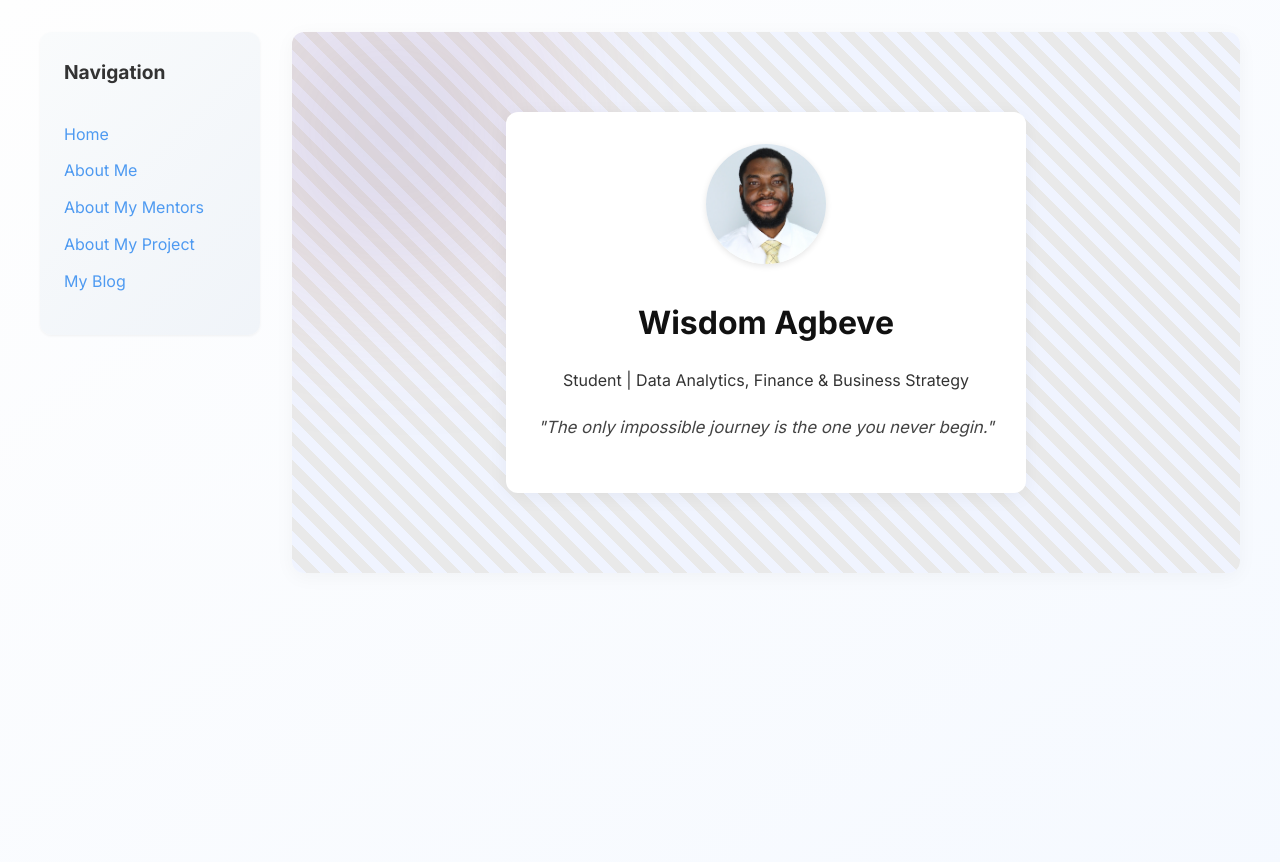
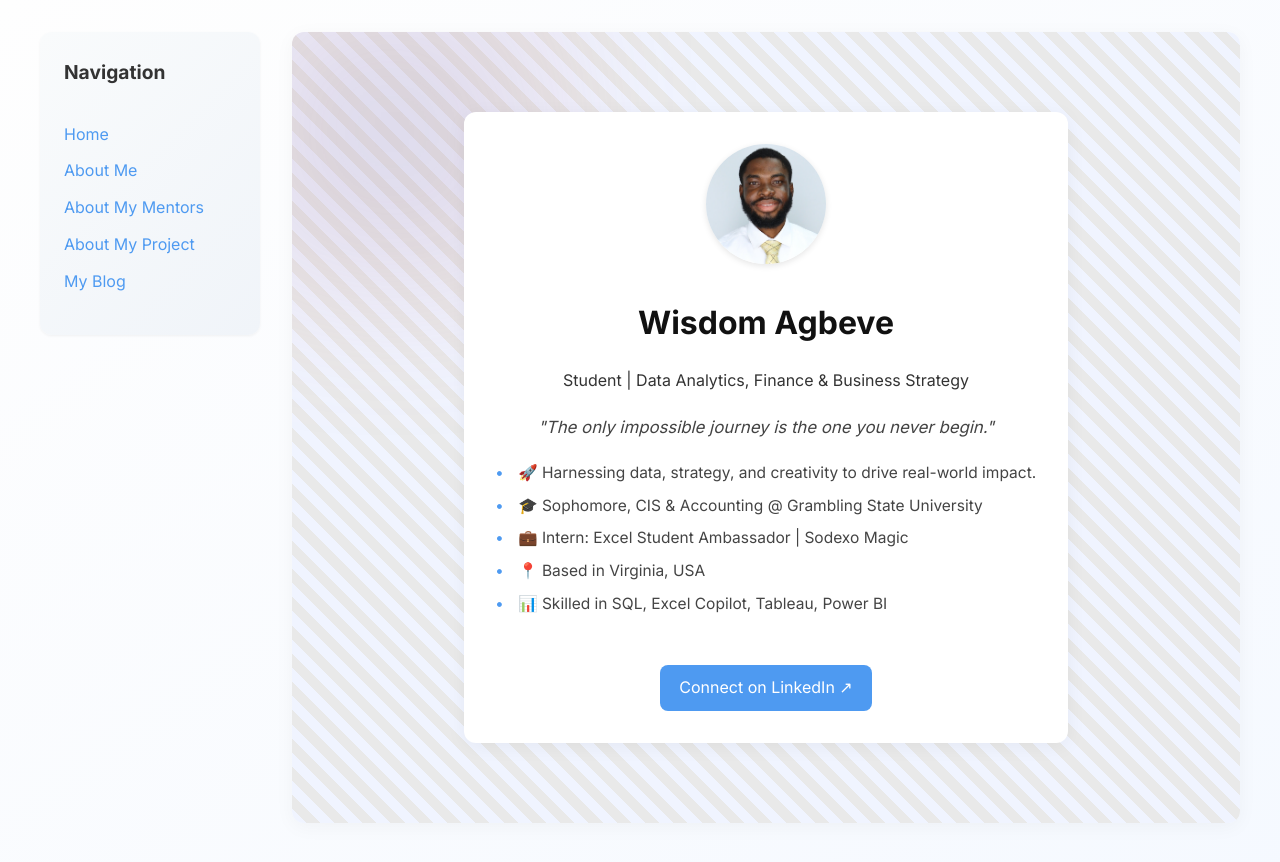
Before and after one commit to wagbeve/wagbeve.github.io, a Jekyll site: the page built from index.md, in a window 1280 px wide. Shown: the top 862 px of the page. Built offline with Jekyll 4.4.1, drawn with Linux system fonts in a browser that asks for light colours; part of the change alters nothing that is shown.

Commit message:
Update index.md

```diff
--- a/index.md
+++ b/index.md
@@ -2,13 +2,16 @@
 layout: home
 title: Wisdom Agbeve
 description: Student | Data Analytics, Finance & Business Strategy
+
 motto: "The only impossible journey is the one you never begin."
+
+quick_facts:
+  - "🚀 Harnessing data, strategy, and creativity to drive real-world impact."
+  - "🎓 Sophomore, CIS & Accounting @ Grambling State University"
+  - "💼 Intern: Excel Student Ambassador | Sodexo Magic"
+  - "📍 Based in Virginia, USA"
+  - "📊 Skilled in SQL, Excel Copilot, Tableau, Power BI"
+
+linkedin: https://www.linkedin.com/in/wisdom-agbeve/
 image: assets/images/blahhh.jpg
 ---
-
-🚀 Harnessing data, strategy, and creativity to drive real-world impact.
-
-🎓 Sophomore, CIS & Accounting @ Grambling State University
-💼 Intern: Excel Student Ambassador | Sodexo Magic
-📍 Based in Virginia, USA
-📊 Skilled in SQL, Excel Copilot, Tableau, Power BI
```
